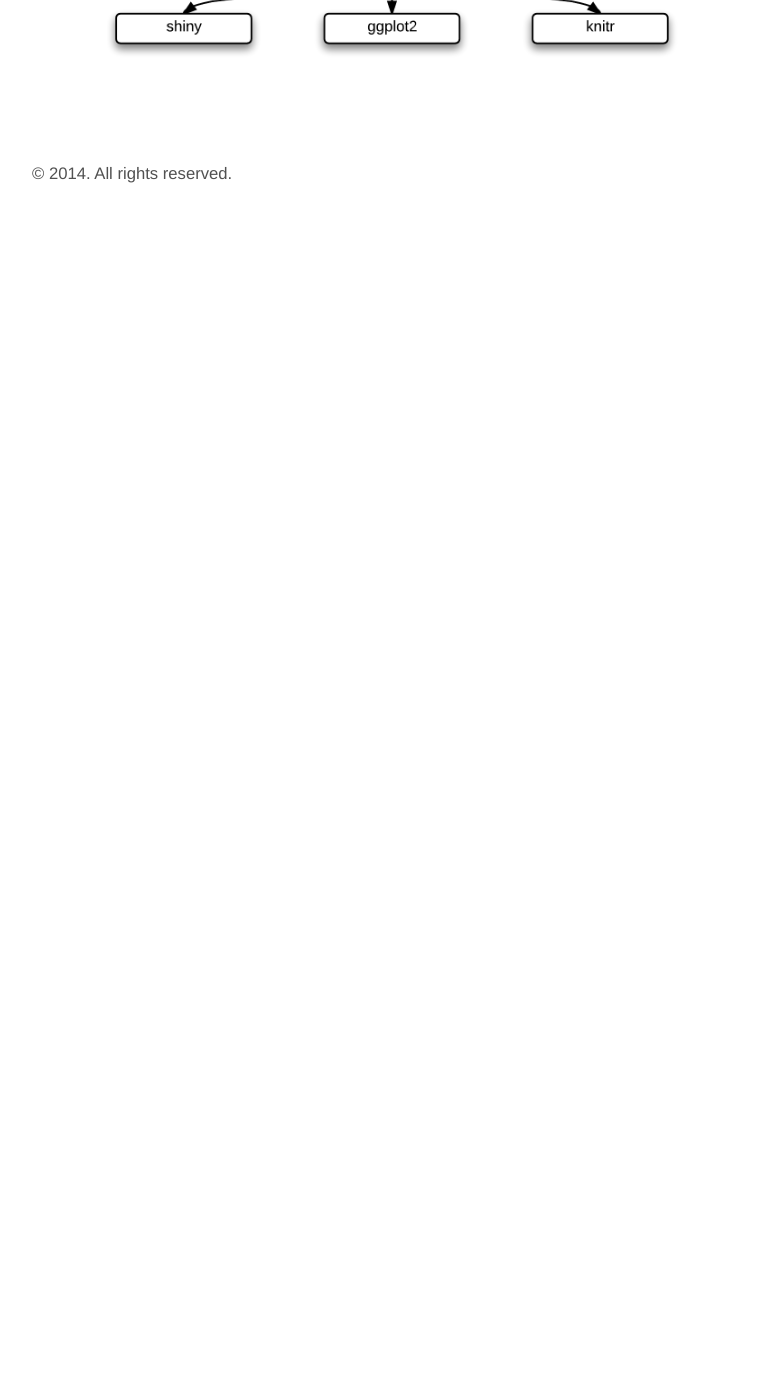
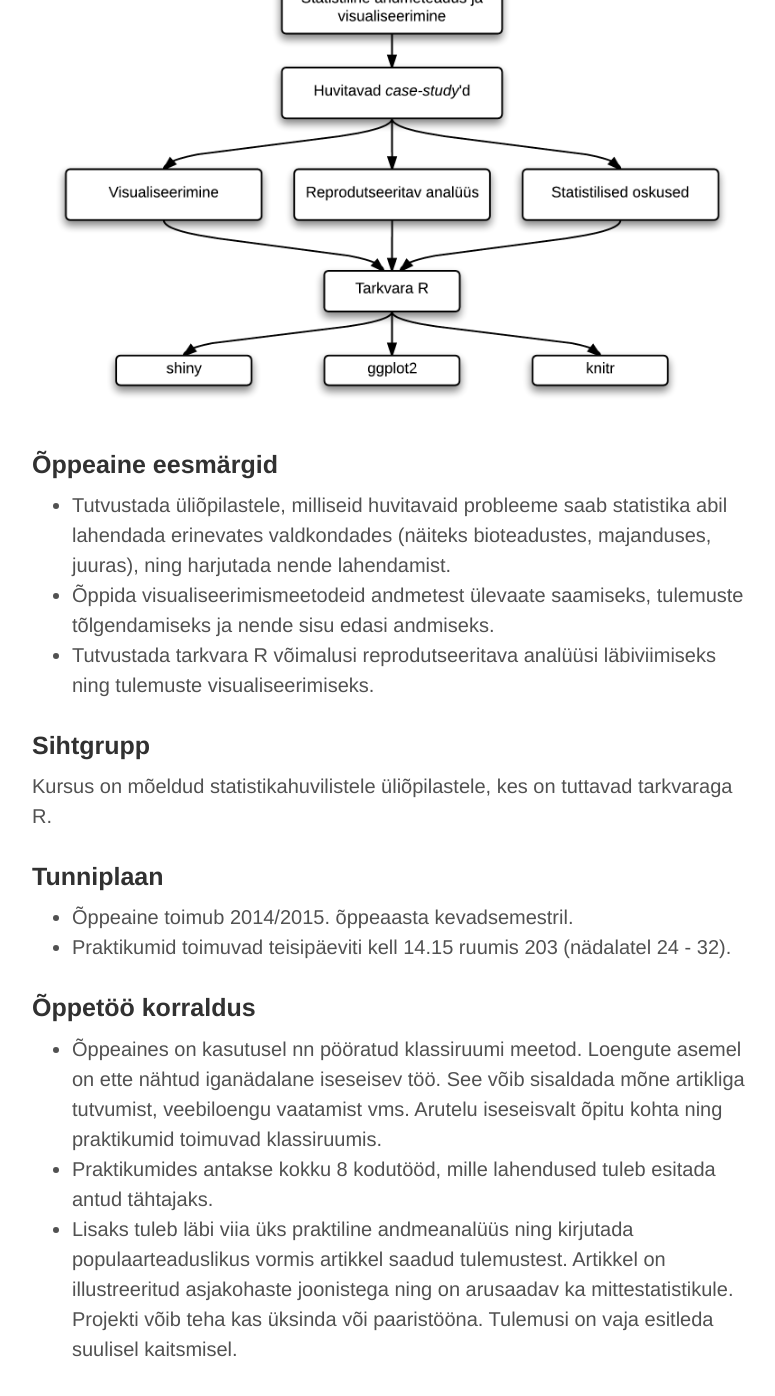
Before and after one commit to andmeteadus/2015, a Jekyll site: the page built from index.md, in a window 1280 px wide and 1400 px high, scrolled down 790 px. Shown: the top 1396 px of the window, without its empty margins (248-1023 px from the left). Built offline with Jekyll 4.4.1, drawn with Linux system fonts in a browser that asks for light colours; the list of posts is cut into pages by our own code; before the commit the page ends 977 px from its top, so only the background shows below that; some of the changed text lies outside the part shown.

Commit message:
Added some text

```diff
--- a/index.md
+++ b/index.md
@@ -6,4 +6,41 @@
  {% include banner.html %}
 </div>
 
+
+### Õppeaine lühikirjeldus
+
+Tegemist on rakendusliku statistikakursusega, kus:
+
+* Probleemipüstitusena kasutatakse huvitavaid päriselulisi andmestikke.
+* Rakendatakse sobivaid statistilisi meetodeid, et püstitatud küsimustele vastust leida.
+* Saadud tulemuste teistele kommunikeerimiseks illustreeritakse neid sobivate joonistega.
+
+Järgnev skeem võtab lühidalt kokku õppeaine olemuse.
+
 ![skeem](schema1.png)
+
+### Õppeaine eesmärgid
+
+* Tutvustada üliõpilastele, milliseid huvitavaid probleeme saab statistika abil lahendada erinevates valdkondades (näiteks bioteadustes, majanduses, juuras), ning harjutada nende lahendamist.
+* Õppida visualiseerimismeetodeid andmetest ülevaate saamiseks, tulemuste tõlgendamiseks ja nende sisu edasi andmiseks.
+* Tutvustada tarkvara R võimalusi reprodutseeritava analüüsi läbiviimiseks ning tulemuste visualiseerimiseks.
+
+### Sihtgrupp
+
+Kursus on mõeldud statistikahuvilistele üliõpilastele, kes on tuttavad tarkvaraga R.
+
+### Tunniplaan
+
+* Õppeaine toimub 2014/2015. õppeaasta kevadsemestril.
+* Praktikumid toimuvad teisipäeviti kell 14.15 ruumis 203 (nädalatel 24 - 32).
+
+### Õppetöö korraldus
+
+* Õppeaines on kasutusel nn pööratud klassiruumi meetod.
+Loengute asemel on ette nähtud iganädalane iseseisev töö.
+See võib sisaldada mõne artikliga tutvumist, veebiloengu vaatamist vms.
+Arutelu iseseisvalt õpitu kohta ning praktikumid toimuvad klassiruumis.
+* Praktikumides antakse kokku 8 kodutööd, mille lahendused tuleb esitada antud tähtajaks.
+* Lisaks tuleb läbi viia üks praktiline andmeanalüüs ning kirjutada populaarteaduslikus vormis artikkel saadud tulemustest.
+Artikkel on illustreeritud asjakohaste joonistega ning on arusaadav ka mittestatistikule.
+Projekti võib teha kas üksinda või paaristööna. Tulemusi on vaja esitleda suulisel kaitsmisel.
```
